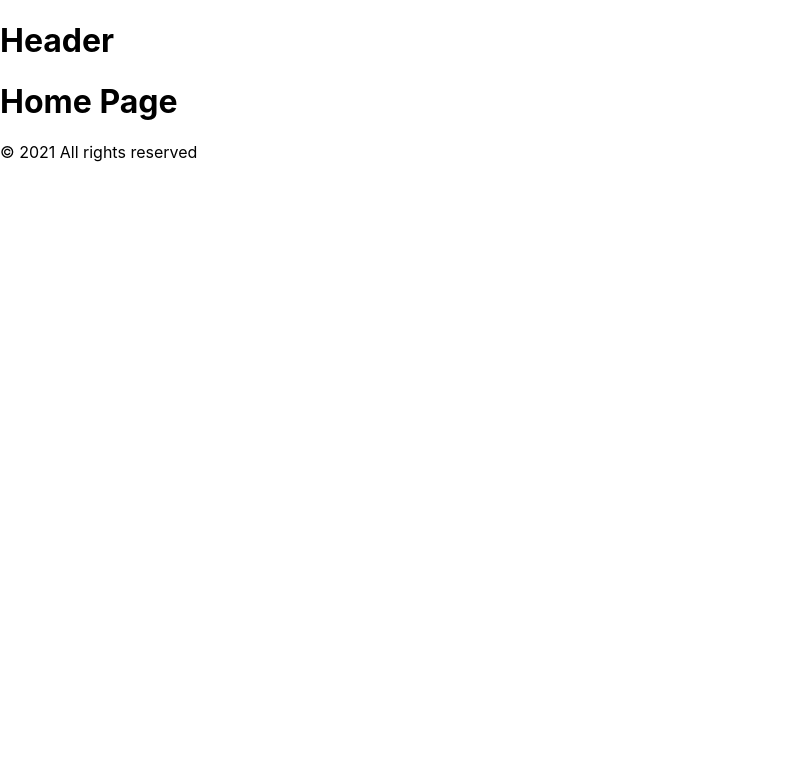
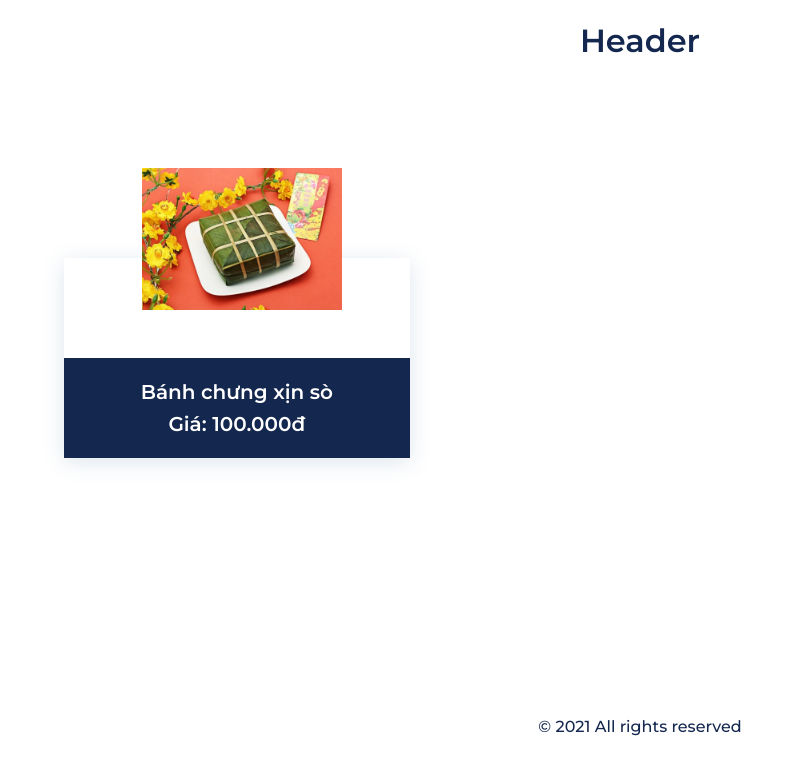
Before and after one commit to hoanganhp-ic/react-cake, a React (Create React App) app: page / in a window 1280 px wide. Shown: the top 774 px of the page, without its empty margins (0-803 px from the left). Built offline with nearby package versions, Linux system fonts and the light colour scheme.

Commit message:
HomePage card-item

```diff
--- a/src/App.css
+++ b/src/App.css
@@ -36,3 +36,123 @@
     transform: rotate(360deg);
   }
 }
+
+@import url("https://fonts.googleapis.com/css2?family=Montserrat:ital,wght@0,300;0,500;0,600;1,300;1,500;1,600&display=swap");
+
+html {
+  font-family: "Montserrat", sans-serif;
+}
+
+body {
+  padding: 0;
+  margin: 0;
+  box-sizing: border-box;
+}
+
+div {
+  color: #14274e;
+}
+
+.flex-basic-between {
+  display: flex;
+  justify-content: space-between;
+  align-items: center;
+}
+
+/* Button */
+.btn-main {
+  cursor: pointer;
+  background: #14274e;
+  color: #fff;
+  padding: 0.8rem 1.5rem;
+  border-radius: 4px;
+}
+
+.btn-main:hover {
+  background: #394867;
+}
+/* Button */
+
+.wrapper-card-items {
+  display: flex;
+  column-gap: 4rem;
+  flex-wrap: wrap;
+  row-gap: 8rem;
+  padding-top: 7rem;
+}
+
+.card-items {
+  width: 30%;
+  height: 200px;
+  box-shadow: 0px 4px 20px 0px rgba(72, 119, 159, 0.18);
+  position: relative;
+  cursor: pointer;
+}
+
+.card-image-cake {
+  width: 200px;
+  position: absolute;
+  top: -90px;
+  left: 22.5%;
+}
+
+.card-content {
+  display: flex;
+  align-items: center;
+  justify-content: center;
+  height: 50%;
+  background: #14274e;
+}
+
+/* Text field */
+.text-field {
+  padding: 0.8rem 1rem;
+  background: #f5f5f5;
+  border: none;
+  outline: none;
+  color: #14274e;
+  border-radius: 4px;
+}
+
+input {
+  font-family: "Montserrat", sans-serif;
+}
+/* Text field */
+
+/* Loading Spinner */
+.lds-ring {
+  display: inline-block;
+  position: relative;
+  width: 80px;
+  height: 80px;
+}
+.lds-ring div {
+  box-sizing: border-box;
+  display: block;
+  position: absolute;
+  width: 64px;
+  height: 64px;
+  margin: 8px;
+  border: 8px solid #14274e;
+  border-radius: 50%;
+  animation: lds-ring 1.2s cubic-bezier(0.5, 0, 0.5, 1) infinite;
+  border-color: #14274e transparent transparent transparent;
+}
+.lds-ring div:nth-child(1) {
+  animation-delay: -0.45s;
+}
+.lds-ring div:nth-child(2) {
+  animation-delay: -0.3s;
+}
+.lds-ring div:nth-child(3) {
+  animation-delay: -0.15s;
+}
+@keyframes lds-ring {
+  0% {
+    transform: rotate(0deg);
+  }
+  100% {
+    transform: rotate(360deg);
+  }
+}
+/* Loading Spinner */
--- a/src/App.tsx
+++ b/src/App.tsx
@@ -1,6 +1,7 @@
 import Header from './layouts/Header';
 import HomePage from './pages/HomePage';
 import Footer from './layouts/Footer';
+import './App.css';
 
 function App() {
 
--- a/src/index.css
+++ b/src/index.css
@@ -1,13 +1,119 @@
-body {
-  margin: 0;
-  font-family: -apple-system, BlinkMacSystemFont, 'Segoe UI', 'Roboto', 'Oxygen',
-    'Ubuntu', 'Cantarell', 'Fira Sans', 'Droid Sans', 'Helvetica Neue',
-    sans-serif;
-  -webkit-font-smoothing: antialiased;
-  -moz-osx-font-smoothing: grayscale;
+@import url("https://fonts.googleapis.com/css2?family=Montserrat:ital,wght@0,300;0,500;0,600;1,300;1,500;1,600&display=swap");
+
+html {
+  font-family: "Montserrat", sans-serif;
 }
 
-code {
-  font-family: source-code-pro, Menlo, Monaco, Consolas, 'Courier New',
-    monospace;
+body {
+  padding: 0;
+  margin: 0;
+  box-sizing: border-box;
 }
+
+div {
+  color: #14274e;
+}
+
+.flex-basic-between {
+  display: flex;
+  justify-content: space-between;
+  align-items: center;
+}
+
+/* Button */
+.btn-main {
+  cursor: pointer;
+  background: #14274e;
+  color: #fff;
+  padding: 0.8rem 1.5rem;
+  border-radius: 4px;
+}
+
+.btn-main:hover {
+  background: #394867;
+}
+/* Button */
+
+.wrapper-card-items {
+  display: flex;
+  column-gap: 4rem;
+  flex-wrap: wrap;
+  row-gap: 8rem;
+  padding-top: 7rem;
+}
+
+.card-items {
+  width: 30%;
+  height: 200px;
+  box-shadow: 0px 4px 20px 0px rgba(72, 119, 159, 0.18);
+  position: relative;
+  cursor: pointer;
+}
+
+.card-image-pizza {
+  width: 200px;
+  position: absolute;
+  top: -90px;
+  left: 22.5%;
+}
+
+.card-content {
+  display: flex;
+  align-items: center;
+  justify-content: center;
+  height: 50%;
+  background: #14274e;
+}
+
+/* Text field */
+.text-field {
+  padding: 0.8rem 1rem;
+  background: #f5f5f5;
+  border: none;
+  outline: none;
+  color: #14274e;
+  border-radius: 4px;
+}
+
+input {
+  font-family: "Montserrat", sans-serif;
+}
+/* Text field */
+
+/* Loading Spinner */
+.lds-ring {
+  display: inline-block;
+  position: relative;
+  width: 80px;
+  height: 80px;
+}
+.lds-ring div {
+  box-sizing: border-box;
+  display: block;
+  position: absolute;
+  width: 64px;
+  height: 64px;
+  margin: 8px;
+  border: 8px solid #14274e;
+  border-radius: 50%;
+  animation: lds-ring 1.2s cubic-bezier(0.5, 0, 0.5, 1) infinite;
+  border-color: #14274e transparent transparent transparent;
+}
+.lds-ring div:nth-child(1) {
+  animation-delay: -0.45s;
+}
+.lds-ring div:nth-child(2) {
+  animation-delay: -0.3s;
+}
+.lds-ring div:nth-child(3) {
+  animation-delay: -0.15s;
+}
+@keyframes lds-ring {
+  0% {
+    transform: rotate(0deg);
+  }
+  100% {
+    transform: rotate(360deg);
+  }
+}
+/* Loading Spinner */
--- a/src/pages/HomePage.tsx
+++ b/src/pages/HomePage.tsx
@@ -1,7 +1,22 @@
+import LogoCake from '../assets/banh-chung-0218134.webp';
+
 const HomePage = () => {
   return (
-    <div>
-      <h1>Home Page</h1>
+    <div style={{ height: 'calc(100vh - 309px)', padding: '4rem 4rem', overflowY: 'auto'}}>
+        <div className="wrapper-card-items">
+            <div className="card-items">
+                <img src={LogoCake} alt="logo cake" className="card-image-cake" />
+                <div style={{ height: '50%', width: '100%'}}></div>
+                <div className='card-content'>
+                    <div>
+                        <div>
+                            <div style={{fontSize: '20px', fontWeight: '600', color: '#fff'}}>Bánh chưng xịn sò</div>
+                            <div style={{fontSize: '20px', fontWeight: '600', color: '#fff', marginTop: '0.5rem'}}>Giá: 100.000đ</div>
+                        </div>
+                    </div>
+                </div>
+            </div>
+        </div>
     </div>
   );
 }
```
Also changed, not shown: src/assets/banh-chung-0218134.webp (added).
